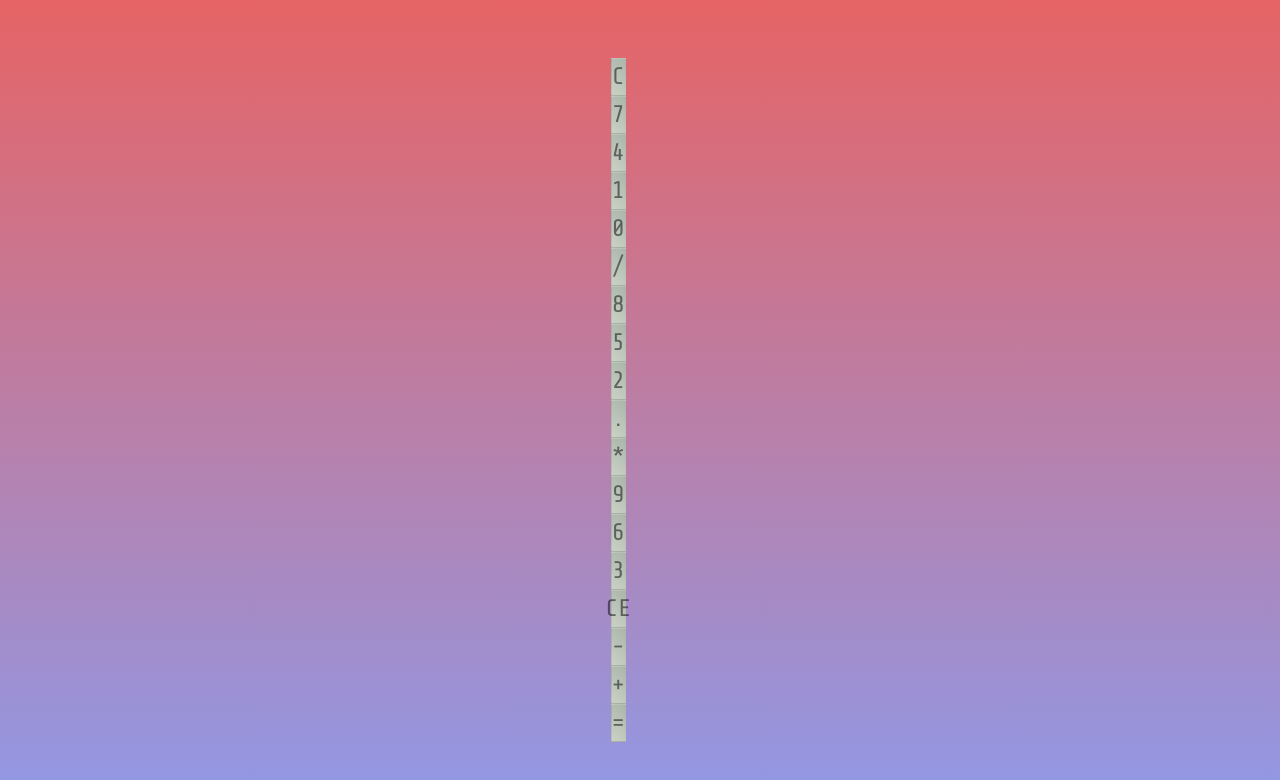
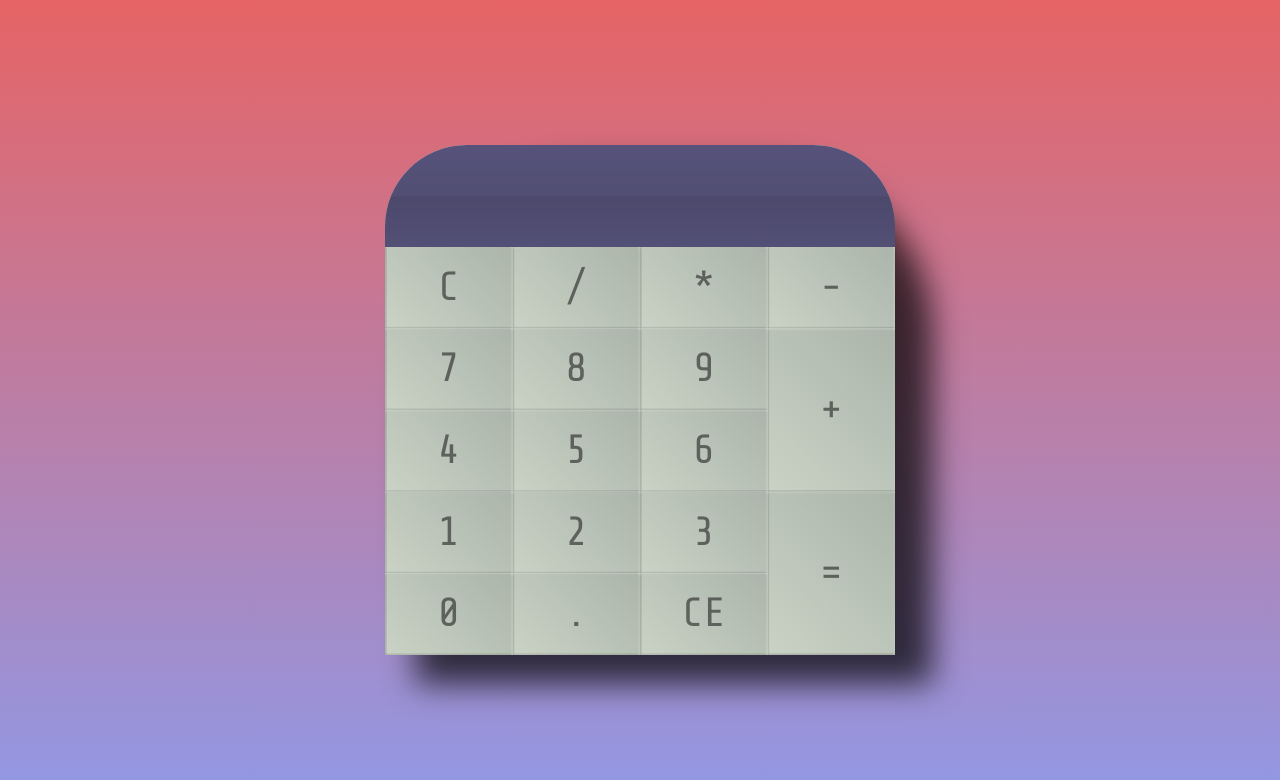
Before and after one commit to AlexOla-NG/AltSchool-Frontend-Assignment-1, a React (Create React App) app: page / in a window 1280 px wide. Shown: the top 780 px of the page. Built offline with nearby package versions, Linux system fonts and the light colour scheme.

Commit message:
update: added calculator-wrapper class to layout

```diff
--- a/src/App.js
+++ b/src/App.js
@@ -4,6 +4,7 @@ import math from "mathjs";
 import "./App.css";
 import Display from "./Display";
 import Button from "./Button";
+import "./calculator-wrapper.css";
 
 const App = () => {
   // set state
@@ -53,6 +54,7 @@ const App = () => {
 
   return (
     <div className="App">
+      <div className="calculator-wrapper">
         <Display data={operations} />
         <section className="Buttons">
           {generateButtons()}
@@ -63,6 +65,7 @@ const App = () => {
           <Button onClick={handleClick} label="=" size="2" value="equal" />
         </section>
       </div>
+    </div>
   );
 };
 
```
Lines whose indentation alone changed are shown as unchanged.
